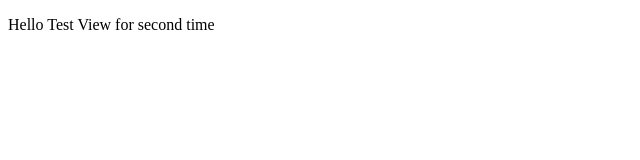
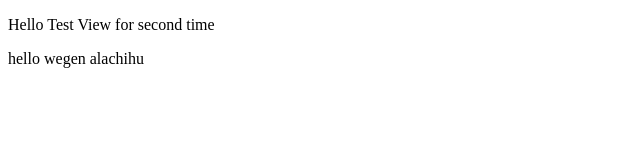
Before and after one commit to tadcodegithub/Test, a plain HTML site: page index.html in a window 1280 px wide. Shown: the whole page, without its empty margins (0-640 px from the left). Drawn offline with Linux system fonts and the light colour scheme.

Commit message:
Update index.html by adding p

```diff
--- a/index.html
+++ b/index.html
@@ -7,5 +7,6 @@
   </head>
   <body>
     <p>Hello Test View for second time</p>
+    <p>hello wegen alachihu</p>
   </body>
 </html>
```
